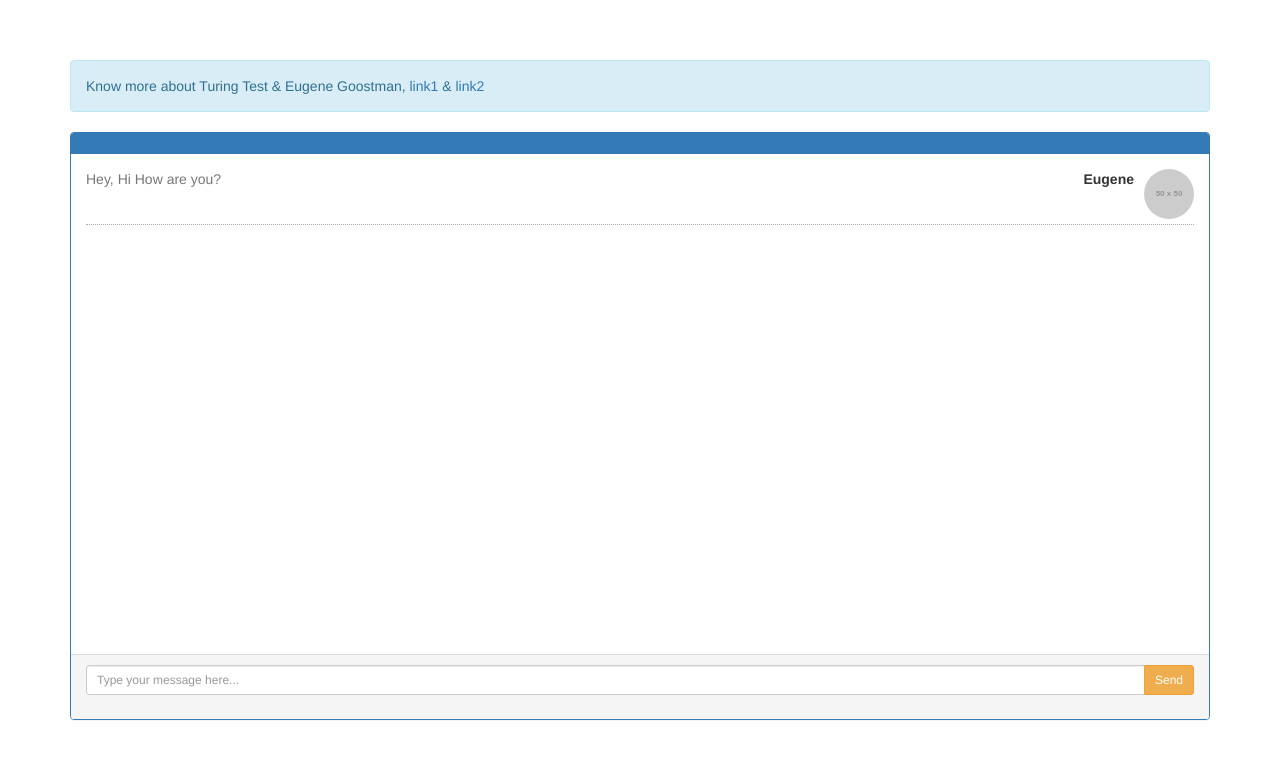
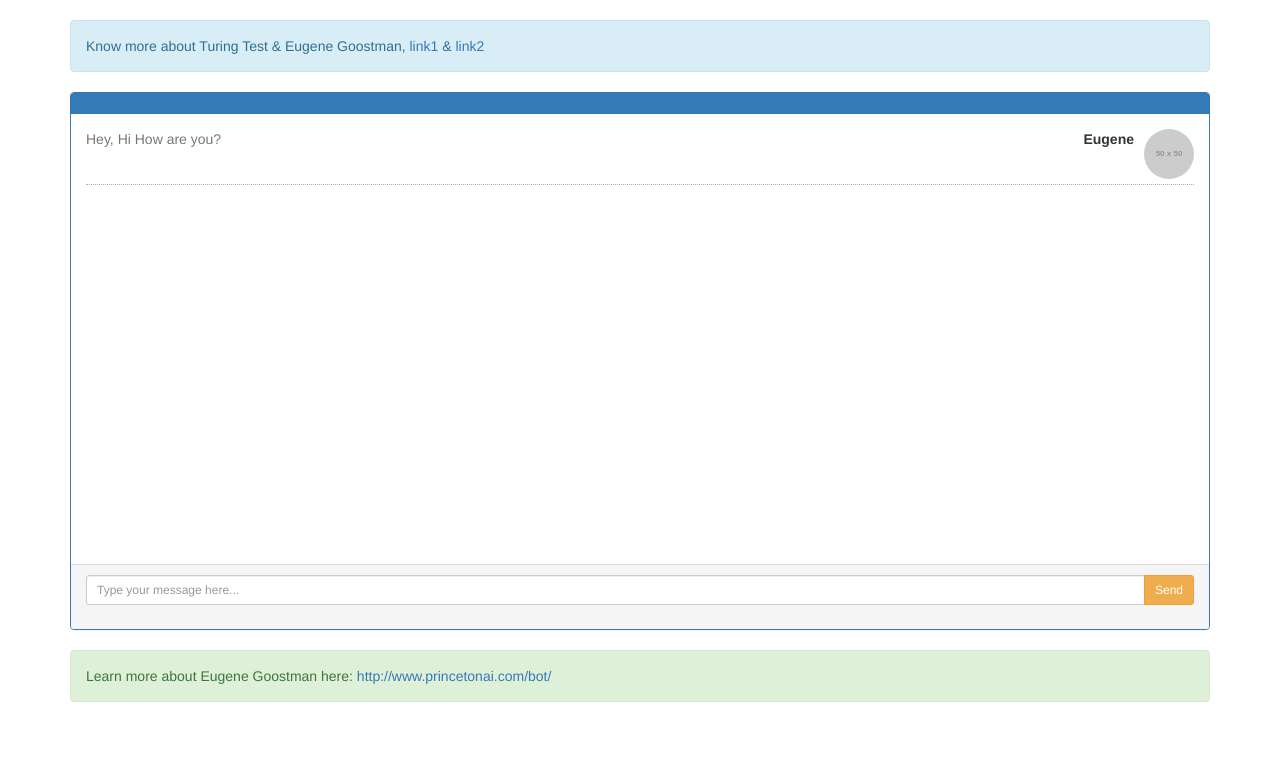
Before and after one commit to vivekchand/chat-with-eugene, a Django app: page / in a window 1280 px wide. Shown: the top 759 px of the page. Run offline with Django 3.2, Linux system fonts and the light colour scheme; grey boxes labelled with a size stand in for pictures from a placeholder-image service; some libraries are stand-ins or nearby versions.

Commit message:
Learn more about Eugene Goostman

```diff
--- a/turingbot/templates/index.html
+++ b/turingbot/templates/index.html
@@ -40,7 +40,7 @@
     }
     .panel-body {
         overflow-y: scroll;
-        height: 500px;
+        height: 450px;
     }
     ::-webkit-scrollbar-track {
         -webkit-box-shadow: inset 0 0 6px rgba(0, 0, 0, 0.3);
@@ -56,8 +56,6 @@
     }
     </style>
 </head>
-<br/>
-<br/>
 <br/>
 <div class="container">
 <div class="alert alert-info">
@@ -104,8 +102,13 @@
             </div>
         </div>
     </div>
+<div class="alert alert-success">
+    Learn more about Eugene Goostman here: <a href="http://www.princetonai.com/bot/" target="_blank">
+    http://www.princetonai.com/bot/
+    </a>
 </div>
 
+</div>
 <script id="jst-chat-turing-template" type="text/template">
     <li class="right clearfix">
  		<span class="chat-img pull-right">
```
